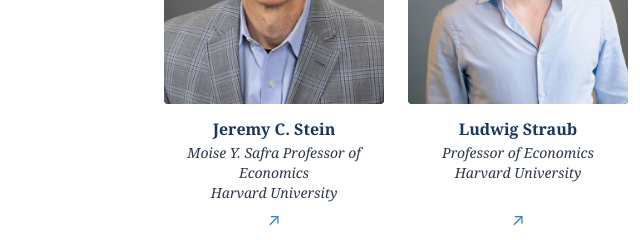
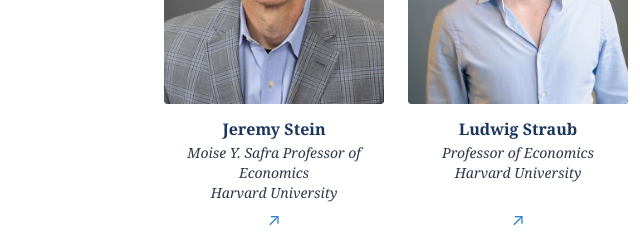
Before and after one commit to globaleconomicslab/globaleconomicslab.github.io, a plain HTML site: page about.html in a window 1280 px wide. Shown: the part 2100-2340 px from the top of the page, 0-640 px from the left. Drawn offline with Linux system fonts and the light colour scheme.

Commit message:
Add files via upload

```diff
--- a/about.html
+++ b/about.html
@@ -203,8 +203,8 @@
         <p class="view-arrow" aria-hidden="true">&#8599;</p>
       </button>
       <button class="person-card portrait-card faculty-card" type="button" data-person="stein">
-        <div class="avatar-tile"><img src="images/jeremy-stein.jpg" alt="Jeremy C. Stein"></div>
-        <h4>Jeremy C. Stein</h4>
+        <div class="avatar-tile"><img src="images/jeremy-stein.jpg" alt="Jeremy Stein"></div>
+        <h4>Jeremy Stein</h4>
         <p class="role">Moise Y. Safra Professor of Economics<br>Harvard University</p>
         <p class="view-arrow" aria-hidden="true">&#8599;</p>
       </button>
```
